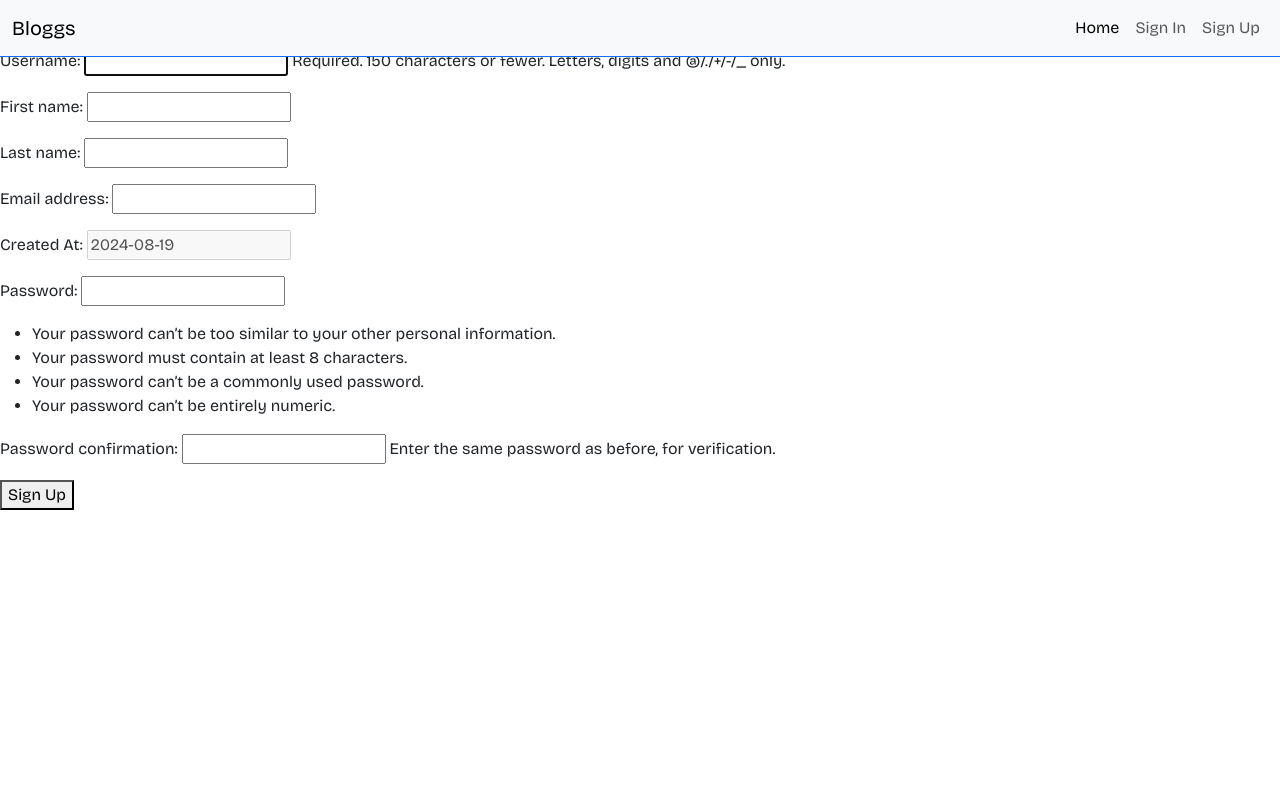
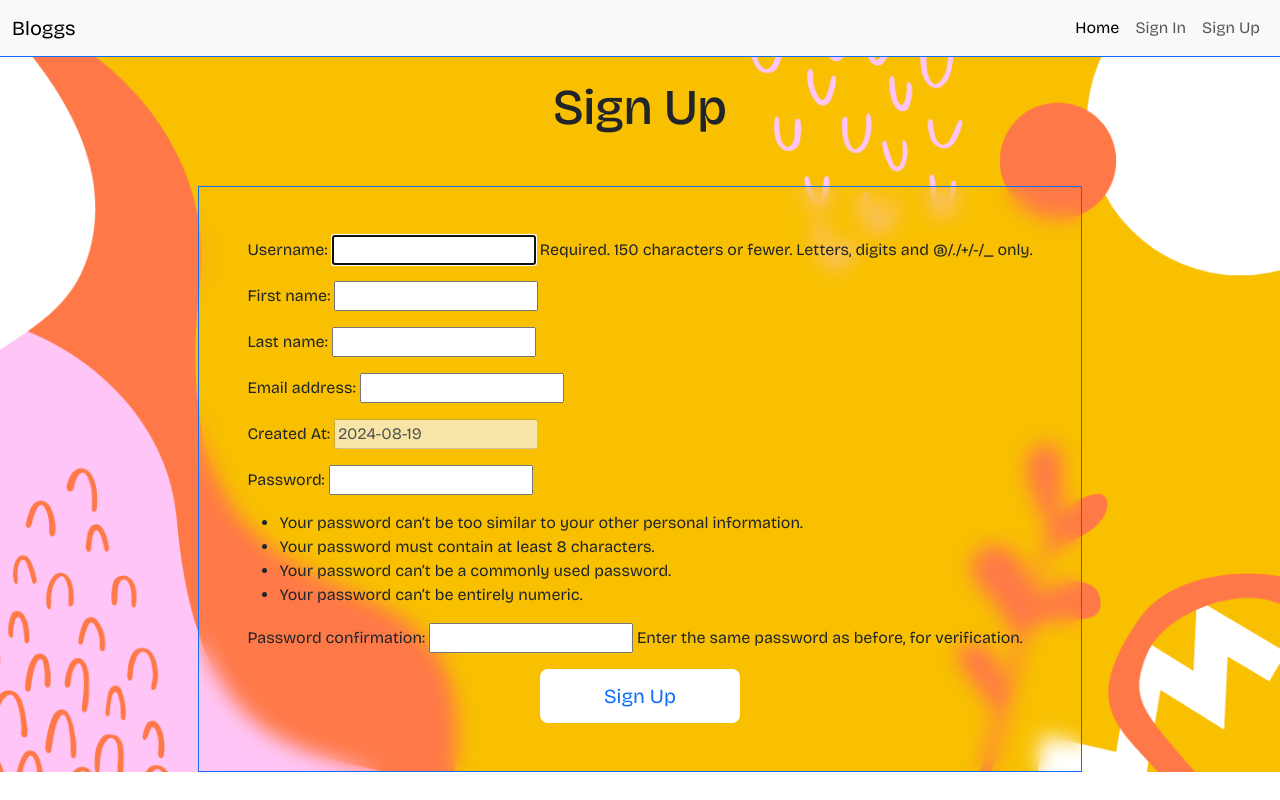
Before and after one commit to Ammar-bin-Akram/Blog-Django, a Django app: page /blogs/signup/ in a window 1280 px wide. Run offline with Django 4.2, Linux system fonts and the light colour scheme; some libraries are stand-ins or nearby versions; some web fonts are replaced.

Commit message:
Updated the style of sign up and login page. They look even better.

```diff
--- a/Blog/templates/registration/signup.html
+++ b/Blog/templates/registration/signup.html
@@ -6,10 +6,16 @@ Bloggs - Signup
 {% endblock %}
 
 {% block content %}
-<h2>Sign Up</h2>
-<form method="post">
-  {% csrf_token %}
-  {{ form.as_p }}
-  <button type="submit">Sign Up</button>
-</form>
+  <div class="main-home container-fluid d-flex flex-column justify-content-top align-items-center mt-5">
+    <h1 class="main-h1 mb-5">Sign Up</h1>
+    <div class="sign-form d-flex flex-row flex-wrap justify-content-center align-items-center p-5">
+      <form method="post">
+        {% csrf_token %}
+        {{ form.as_p }}
+        <div class="d-flex flex-row justify-content-center">
+          <button type="submit" class="signup-btn">Sign Up</button>
+        </div>
+      </form>
+    </div>
+  </div>
 {% endblock %}
--- a/blogs/static/blogs/style.css
+++ b/blogs/static/blogs/style.css
@@ -155,14 +155,6 @@
     background-size: cover;
 }
 
-.post-btn{
-    background-color: blue;
-}
-
-.post-btn:hover{
-    background-color: darkblue;
-}
-
 .main-profile{
     background: url('./images/background.png') center center;
     background-repeat: repeat;
@@ -179,3 +171,37 @@
 .like-btn:hover{
     transform: scale(1.1);
 }
+
+.sign-form{
+    border: 1px solid #0d6efd;
+    backdrop-filter: blur(10px);
+}
+
+.sign-btn{
+    width: 150px;
+    height: 54px;
+    border-radius: 8px;
+    border: none;
+    font-size: 20px;
+    color: #0d6efd;
+    padding: 12px 40px;
+    background-color: #fff;
+    transition: 0.3s all ease;
+}
+
+.signup-btn{
+    width: 200px;
+    height: 54px;
+    border-radius: 8px;
+    border: none;
+    font-size: 20px;
+    color: #0d6efd;
+    padding: 12px 40px;
+    background-color: #fff;
+    transition: 0.3s all ease;
+}
+
+.sign-btn:hover, .signup-btn:hover{
+    background-color: #0d6efd;
+    color: #fff;
+}
```
Also changed, not shown: Blog/templates/registration/login.html (+12 -6 lines), db.sqlite3.
